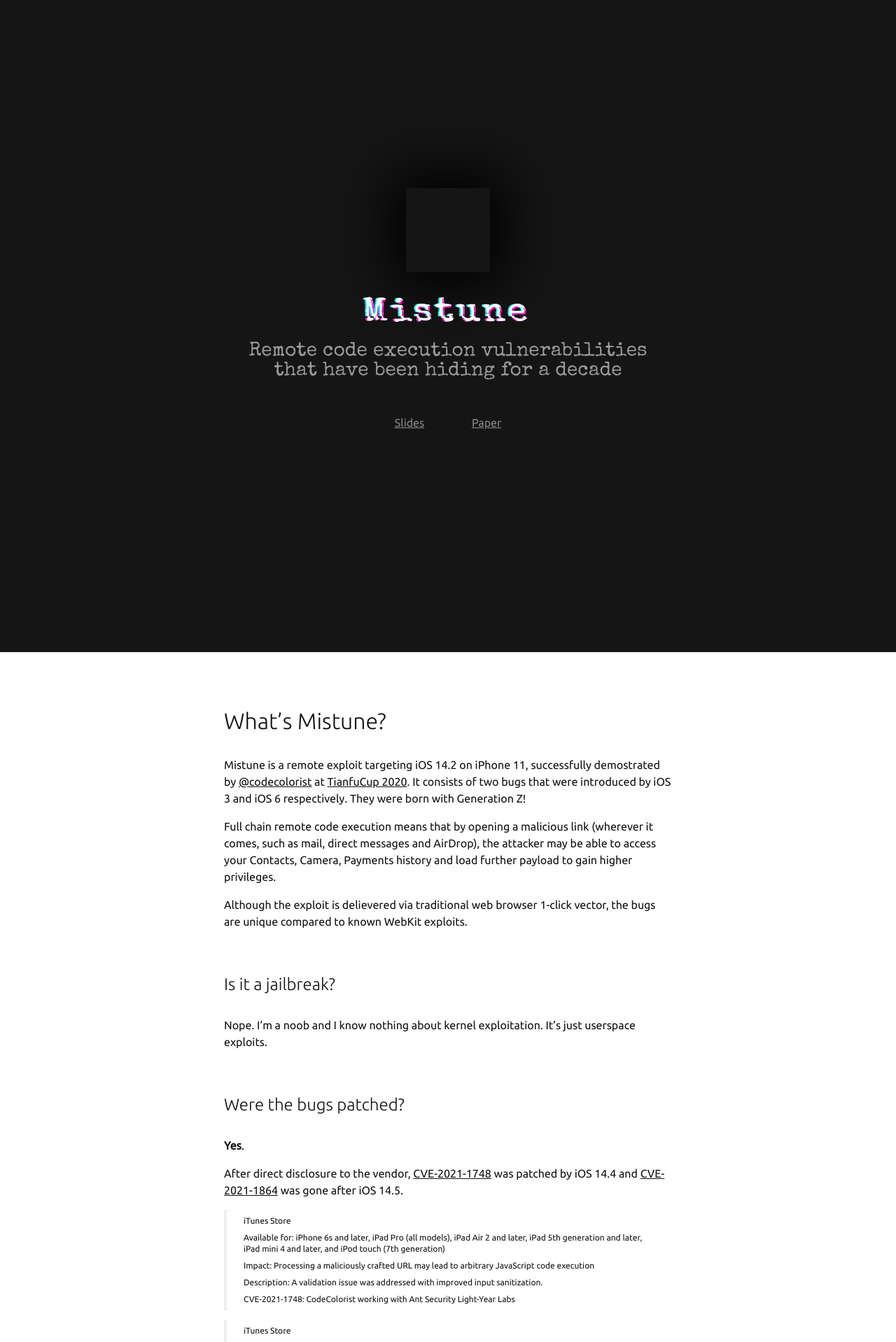
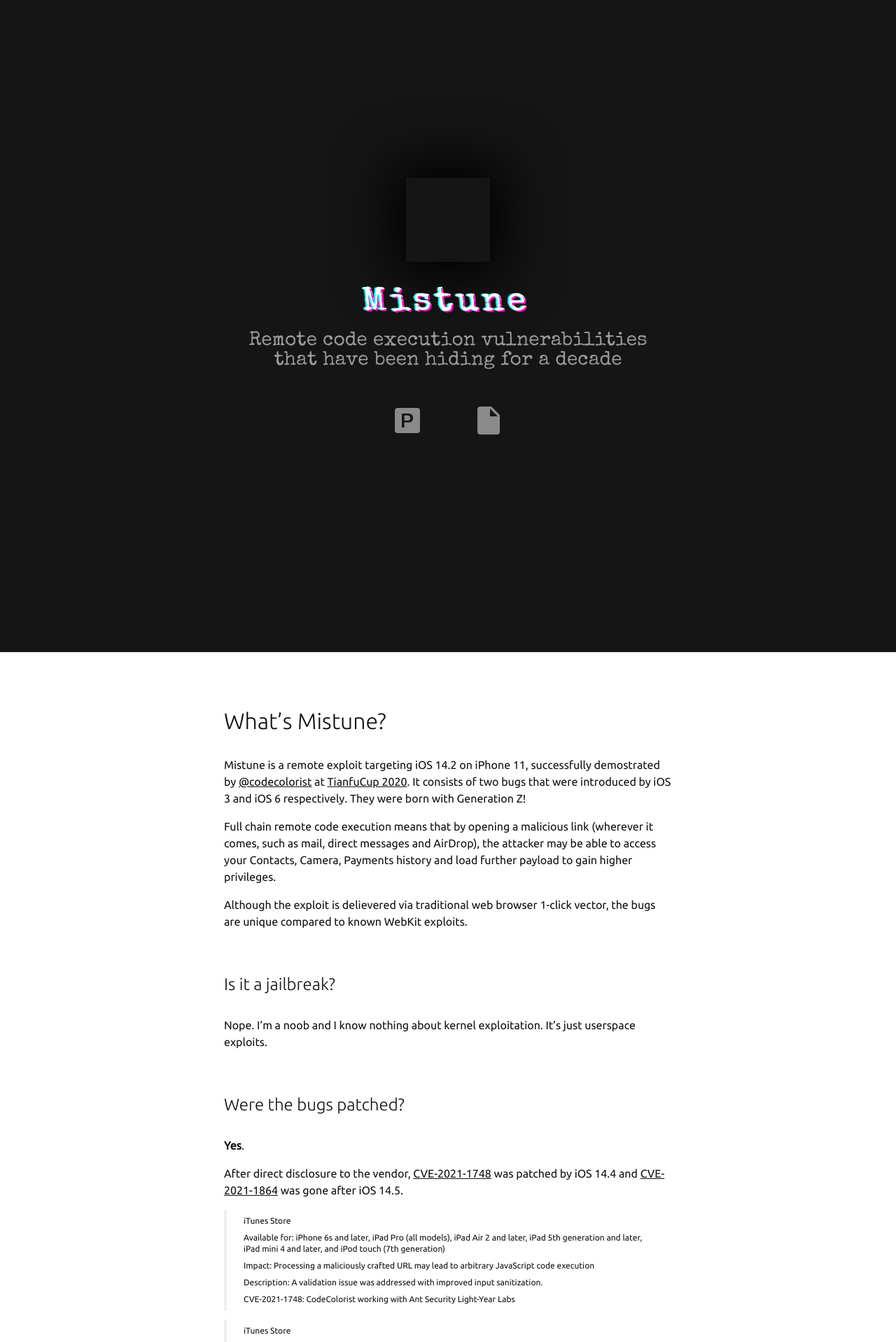
Before and after one commit to ChiChou/mistune, a Jekyll site: the page built from index.md, in a window 1280 px wide. Shown: the top 1918 px of the page at 70% size. Built offline with Jekyll 4.4.1, drawn with Linux system fonts in a browser that asks for light colours; grey boxes are pictures that could not be loaded.

Commit message:
add icons

```diff
--- a/_layouts/default.html
+++ b/_layouts/default.html
@@ -32,11 +32,13 @@
 
         <h1 class="glitch" data-text="Mistune">Mistune</h1>
         <h2>Remote code execution vulnerabilities <br>that have been hiding for a decade</h2>
-        <p>
+        <p class="materials">
           <a target="_blank" rel="noopener noreferrer"
-            href="http://i.blackhat.com/USA21/Wednesday-Handouts/us-21-Hack-Different-Pwning-IOS-14-With-Generation-Z-Bug.pdf">Slides</a>
+            href="http://i.blackhat.com/USA21/Wednesday-Handouts/us-21-Hack-Different-Pwning-IOS-14-With-Generation-Z-Bug.pdf">
+              <img src="{{ '/assets/slides.svg' | relative_url }}" width="48" height="48" alt="Slides"></a>
           <a target="_blank" rel="noopener noreferrer"
-            href="http://i.blackhat.com/USA21/Wednesday-Handouts/us-21-Hack-Different-Pwning-IOS-14-With-Generation-Z-Bug-wp.pdf">Paper</a>
+            href="http://i.blackhat.com/USA21/Wednesday-Handouts/us-21-Hack-Different-Pwning-IOS-14-With-Generation-Z-Bug-wp.pdf">
+              <img src="{{ '/assets/paper.svg' | relative_url }}" width="48" height="48" alt="Paper"></a>
         </p>
       </div>
     </article>
--- a/_sass/main.scss
+++ b/_sass/main.scss
@@ -107,6 +107,7 @@
   nav > a {
     font-size: 1rem;
     text-decoration: none;
+
     > span {
       font-size: 1.25rem;
       margin-right: .125rem;
@@ -144,9 +145,12 @@
     display: inline-block;
     margin: 2rem;
 
-    transition: 0.2s color ease-in-out;
+    opacity: .5;
+    transition: .2s opacity ease-in, .2s transform ease-in-out;
 
     &:hover {
+      opacity: 1;
+      transform: scale(1.125);
       color: #fff;
     }
   }
```
Also changed, not shown: assets/paper.svg (added), assets/slides.svg (added).
